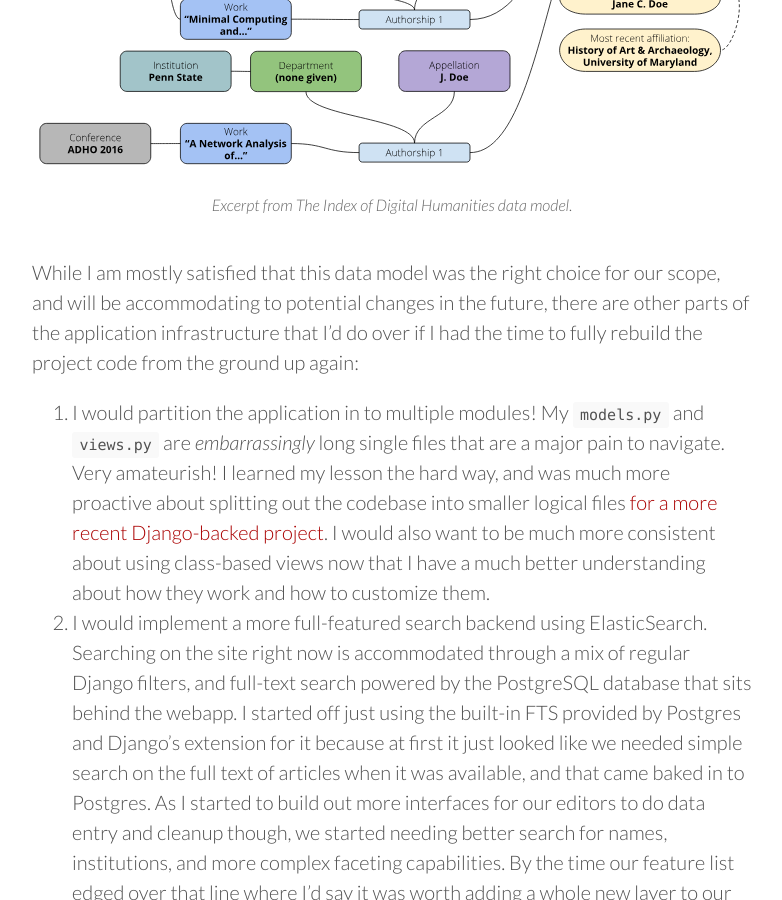
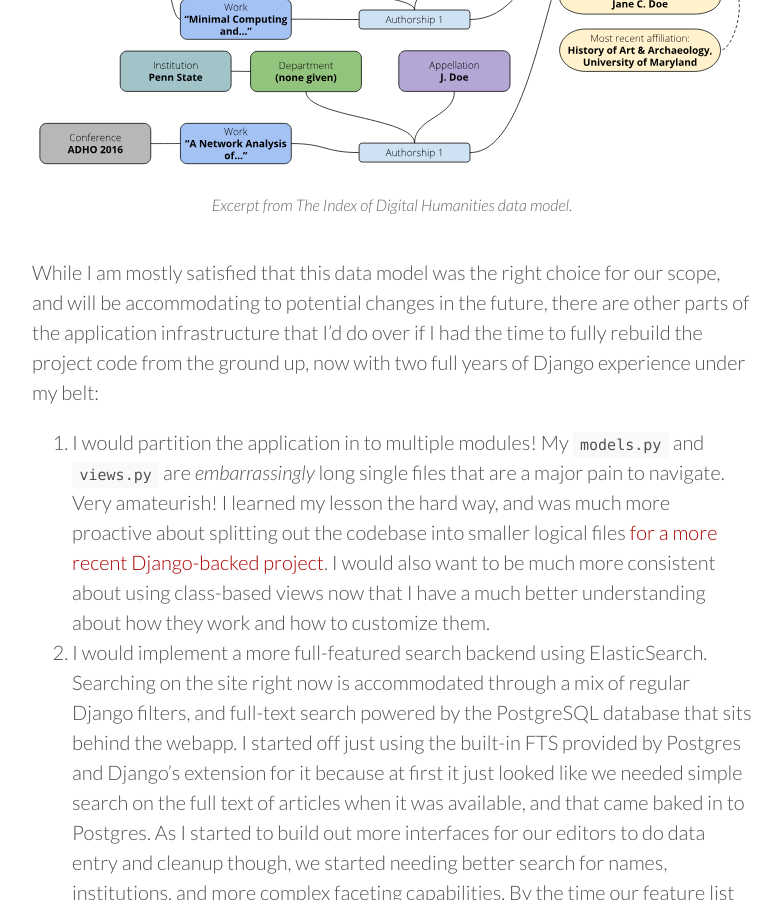
Before and after one commit to mdlincoln/mdlincoln.github.io, a Jekyll site: the page built from _posts/2020-10-12-index-of-digital-humanities-conferences.md, in a window 1280 px wide and 900 px high, scrolled down 2601 px. Shown: the whole window, without its empty margins (248-1030 px from the left). Built offline with Jekyll 4.4.1, drawn with Linux system fonts in a browser that asks for light colours; nearby versions of some CDN libraries.

Commit message:
django experience note

```diff
--- a/_posts/2020-10-12-index-of-digital-humanities-conferences.md
+++ b/_posts/2020-10-12-index-of-digital-humanities-conferences.md
@@ -25,7 +25,7 @@ By restricting the scope of the project only to evidence that could be found wit
 
 {% include figure.html src="/assets/images/dh-abstracts-data-model.svg" caption="Excerpt from The Index of Digital Humanities data model." %}
 
-While I am mostly satisfied that this data model was the right choice for our scope, and will be accommodating to potential changes in the future, there are other parts of the application infrastructure that I'd do over if I had the time to fully rebuild the project code from the ground up again:
+While I am mostly satisfied that this data model was the right choice for our scope, and will be accommodating to potential changes in the future, there are other parts of the application infrastructure that I'd do over if I had the time to fully rebuild the project code from the ground up, now with two full years of Django experience under my belt:
 
 1. I would partition the application in to multiple modules! My `models.py` and `views.py` are _embarrassingly_ long single files that are a major pain to navigate. Very amateurish! I learned my lesson the hard way, and was much more proactive about splitting out the codebase into smaller logical files [for a more recent Django-backed project](https://github.com/cmu-lib/campi). I would also want to be much more consistent about using class-based views now that I have a much better understanding about how they work and how to customize them.
 2. I would implement a more full-featured search backend using ElasticSearch. Searching on the site right now is accommodated through a mix of regular Django filters, and full-text search powered by the PostgreSQL database that sits behind the webapp. I started off just using the built-in FTS provided by Postgres and Django's extension for it because at first it just looked like we needed simple search on the full text of articles when it was available, and that came baked in to Postgres. As I started to build out more interfaces for our editors to do data entry and cleanup though, we started needing better search for names, institutions, and more complex faceting capabilities. By the time our feature list edged over that line where I'd say it was worth adding a whole new layer to our tech stack, we were already facing a tight deadline to get the project public. So what we have up now works _fine_, but only because I wrote a lot of rather janky workarounds into the Django code. ElasticSearch could likely support most of those needs and accommodate new ones as they came up.
```
